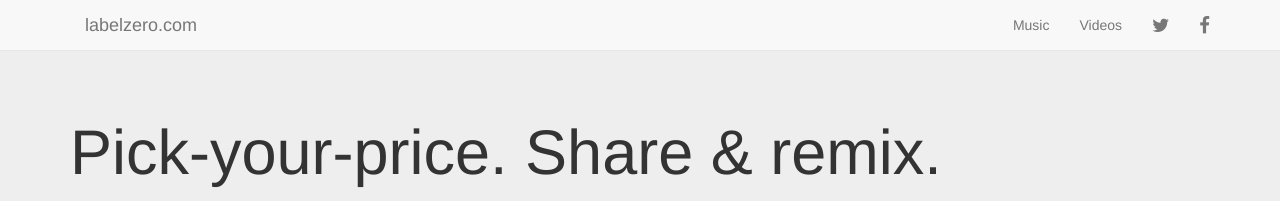
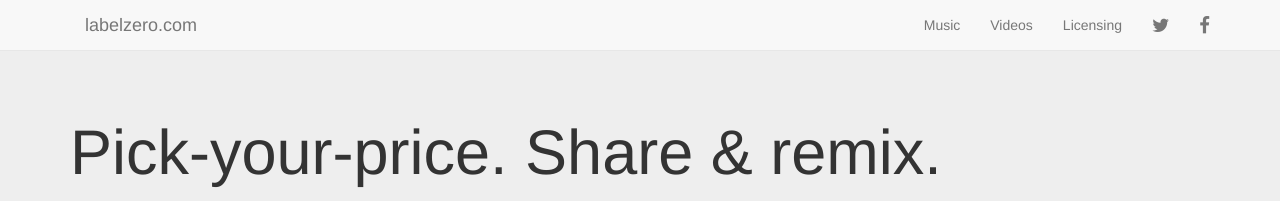
Before and after one commit to klausbadelt/labelzero.com, a Jekyll site: the page built from index.html, in a window 1280 px wide. Shown: the top 201 px of the page. Built offline with Jekyll 4.4.1, drawn with Linux system fonts in a browser that asks for light colours; nearby versions of some CDN libraries; Markdown is read by kramdown in place of the engine named in the settings.

Commit message:
adding licensing into navbar

```diff
--- a/_layouts/bootstrap.html
+++ b/_layouts/bootstrap.html
@@ -35,6 +35,7 @@
         <ul class="nav navbar-nav navbar-right">
           <li><a href="http://store.klausbadelt.com">Music</a></li>
           <li><a href="http://vimeo.com/labelzero" class="animate">Videos</a></li>
+          <li><a href="/licensing.html">Licensing</a></li>
           <li><a href="http://twitter.com/labelzero"><i class="fa fa-lg fa-twitter"></i></a></li>
           <li><a href="http://facebook.com/labelzero"><i class="fa fa-lg fa-facebook"></i></a></li>
         </ul>
```
